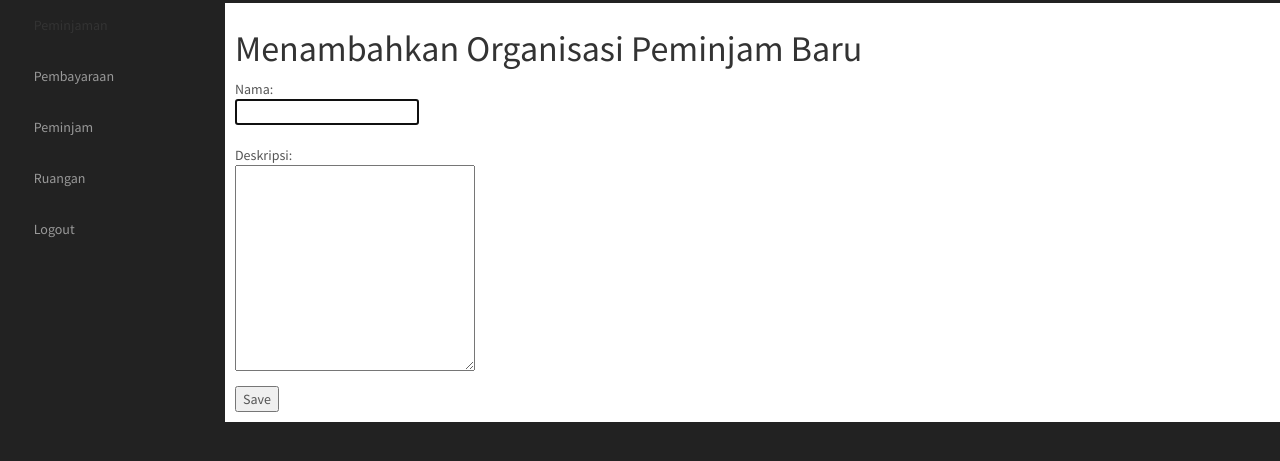
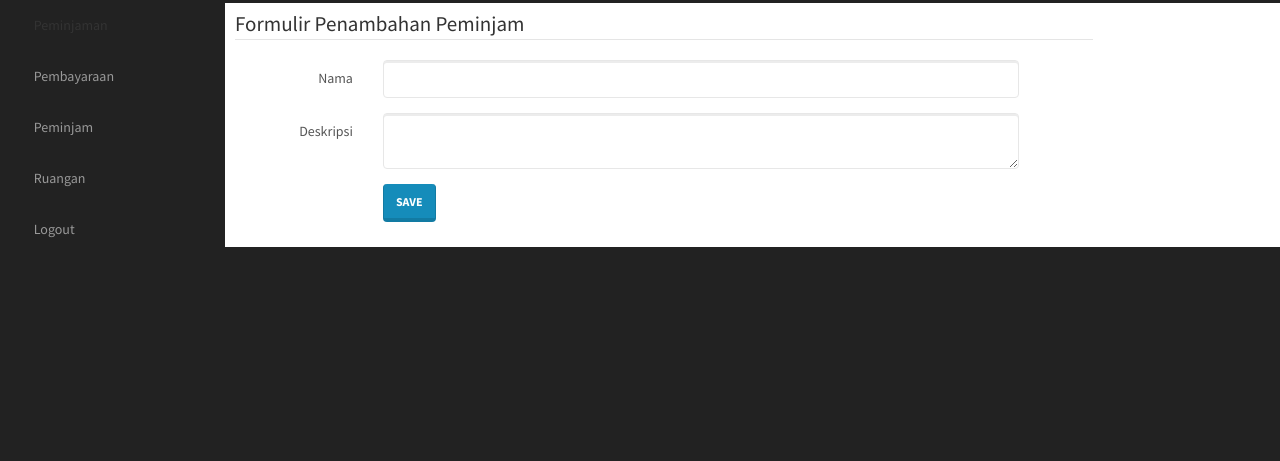
Before and after one commit to harryawk/sarpras_website, a Django app: template peminjam/templates/peminjam/add.html in a window 1280 px wide. Shown: the part 51-512 px from the top of the page. Run offline with Django 3.2, Linux system fonts and the light colour scheme; the template is opened without the code that fills it, so the values that code supplies are empty; some libraries are stand-ins or nearby versions; some web fonts are replaced.

Commit message:
add, edit and index peminjam styled

```diff
--- a/peminjam/templates/peminjam/add.html
+++ b/peminjam/templates/peminjam/add.html
@@ -5,18 +5,27 @@
 {% endblock %}
 
 {% block body %}
-<h1>Menambahkan Organisasi Peminjam Baru</h1>
 
-<form action="{% url 'peminjam:add' %}" method="post">
+<div class="row">
+    <div class="col-lg-10">
+        <form action="{% url 'peminjam:add' %}" method="post" class="form-horizontal">
             {% csrf_token %}
 
-    Nama: <br />
-    <input type="text" name="nama" value="{{ nama }}" autofocus required>
-    <br /><br />
+            <fieldset>
+                <legend>Formulir Penambahan Peminjam</legend>
+                <div class="form-group">
+                    <label for="id_nama" class="col-lg-2 control-label">Nama</label>
+                    <div class="col-lg-9">
+                        <input type="text" name="nama" id="id_nama" required value="{{ nama }}" maxlength="250" class="form-control"/>
+                    </div>
+                </div>
 
-    Deskripsi: <br />
-    <textarea name="deskripsi" rows="10" cols="30">{{ deskripsi }}</textarea>
-    <br />
+                <div class="form-group">
+					<label for="id_deskripsi" class="control-label col-lg-2">Deskripsi</label>
+					<div class="col-md-9">
+						<textarea name="deskripsi" id="id_deskripsi" maxlength="1000" class="form-control">{{ deskripsi }}</textarea>
+					</div>
+				</div>
 
                 <ul>
                 {% for error_item in error %}
@@ -28,6 +37,14 @@
                 {% endfor %}
                 </ul>
 
-    <input type="submit" value="Save">
+                <div class="form-group">
+					<div class="col-lg-10 col-lg-offset-2">
+						<input type="submit" value="Save" class="btn btn-primary"/>
+					</div>
+				</div>
+
+            </fieldset>
         </form>
+    </div>
+</div>
 {% endblock %}
```
Also changed, not shown: peminjam/templates/peminjam/edit.html (+26 -10 lines), peminjam/templates/peminjam/index.html (+25 -5 lines). Lines whose indentation alone changed are shown as unchanged.
